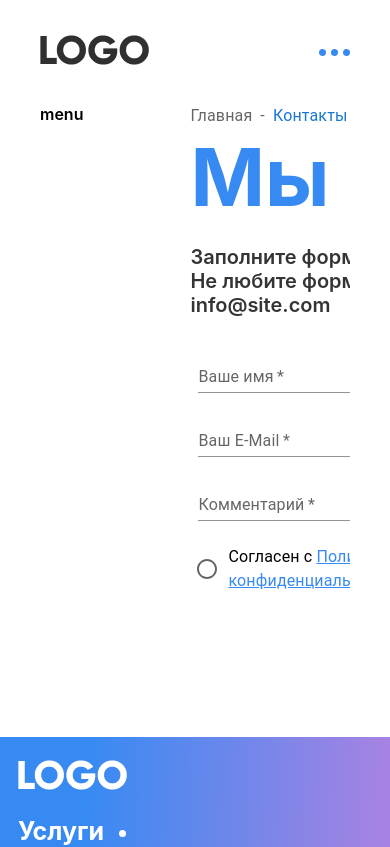
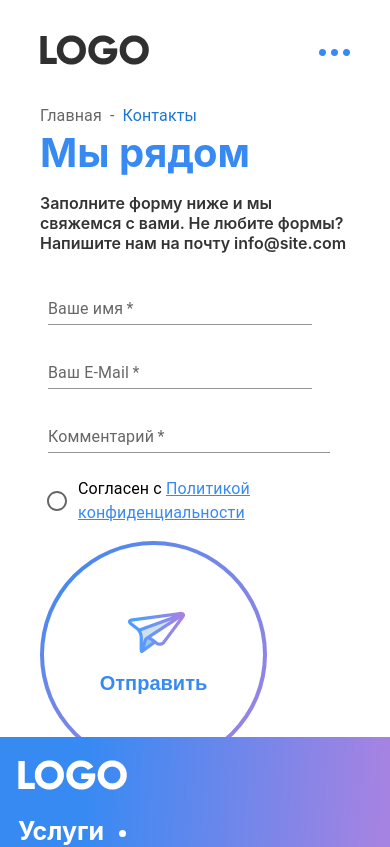
Before and after one commit to anastasiiadmm/logo-test-app, a React (Create React App) app: page /contacts in a window 390 px wide. Shown: the top 847 px of the page. Built offline with nearby package versions, Linux system fonts and the light colour scheme.

Commit message:
Added styles for mobile and desctop, added state and handlers for contacts from

```diff
--- a/src/assets/scss/_contacts.scss
+++ b/src/assets/scss/_contacts.scss
@@ -1,8 +1,13 @@
 @use 'index';
+@use 'mixins';
 
 .contacts {
   display: flex;
   flex-direction: column;
+
+  &__form-styles {
+    display: flex;
+  }
 
   > div > h1 {
     font-size: 80px;
@@ -89,4 +94,19 @@
       background: index.$primary-color;
     }
   }
+
+  @include mixins.bp(desktop) {
+    &__form-styles {
+      flex-direction: column;
+    }
+  }
+
+  @include mixins.bp(mobile) {
+    > div > h1 {
+      font-size: 40px;
+    }
+    > div > p {
+      font-size: 16px;
+    }
+  }
 }
--- a/src/assets/scss/_content.scss
+++ b/src/assets/scss/_content.scss
@@ -1,8 +1,21 @@
+@use 'mixins';
+
 .content {
   height: 75vh;
   overflow-y: scroll;
   margin: 0 40px;
   display: flex;
+
+  &__menu {
+    display: block;
+    margin: 0 107px 0 0;
+  }
+
+  @include mixins.bp(desktop) {
+    &__menu {
+      display: none;
+    }
+  }
 }
 
 .main-content {
--- a/src/containers/AboutCompany/AboutCompany.js
+++ b/src/containers/AboutCompany/AboutCompany.js
@@ -1,9 +1,10 @@
 import React from 'react';
+import BreadcrumbComponent from "components/BreadcrumbComponent/BreadcrumbComponent";
 
 const AboutCompany = () => {
   return (
     <div>
-      AboutCompany
+      <BreadcrumbComponent homeLink="Главная" textLink="О компании"/>
     </div>
   );
 };
--- a/src/containers/Contacts/Contacts.js
+++ b/src/containers/Contacts/Contacts.js
@@ -12,14 +12,14 @@ const Contacts = () => {
   const [state, setState] = useState({
     name: '',
     email: '',
-    comment: ''
+    comment: '',
+    check: false
   });
 
   const handleClick = (e) => {
     e.preventDefault();
     setButtonText('Ваше сообщение отправлено!');
     setStyle({...style, button_img: true});
-
   }
 
   const handleChange = (e) => {
@@ -35,7 +35,7 @@ const Contacts = () => {
         <p>Заполните форму ниже и мы свяжемся с вами. Не любите формы? Напишите нам на почту <a>info@site.com</a></p>
 
         <Box
-          style={{display: 'flex'}}
+          className="contacts__form-styles"
           component="form"
           sx={{
             '& .MuiTextField-root': {m: 1, width: '25ch'},
@@ -78,8 +78,15 @@ const Contacts = () => {
                 value={state.comment}
                 onChange={handleChange}
               />
-              <FormControlLabel value="female" control={<Radio/>}
+              <FormControlLabel type="checkbox" control={<Radio/>}
                                 style={{paddingLeft: 7}}
+                                name="check"
+                                value={state.check}
+                                checked={state.check}
+                                onChange={() => setState(prevState => ({
+                                  ...state,
+                                  check: !prevState.check
+                                }))}
                                 label={<p>Согласен с <a href="" className="contacts__link">Политикой
                                   конфиденциальности</a></p>}
               />
--- a/src/containers/Projects/Projects.js
+++ b/src/containers/Projects/Projects.js
@@ -1,9 +1,10 @@
 import React from 'react';
+import BreadcrumbComponent from "components/BreadcrumbComponent/BreadcrumbComponent";
 
 const Projects = () => {
   return (
     <div>
-      Projects
+      <BreadcrumbComponent homeLink="Главная" textLink="Проекты"/>
     </div>
   );
 };
--- a/src/containers/SideBar/SideBar.js
+++ b/src/containers/SideBar/SideBar.js
@@ -4,7 +4,7 @@ import "assets/scss/_content.scss";
 const SideBar = ({children}) => {
   return (
     <div className="content">
-      <div style={{margin: "0 107px 0 0px"}}>menu</div>
+      <div className="content__menu">menu</div>
       {children}
     </div>
   );
```
